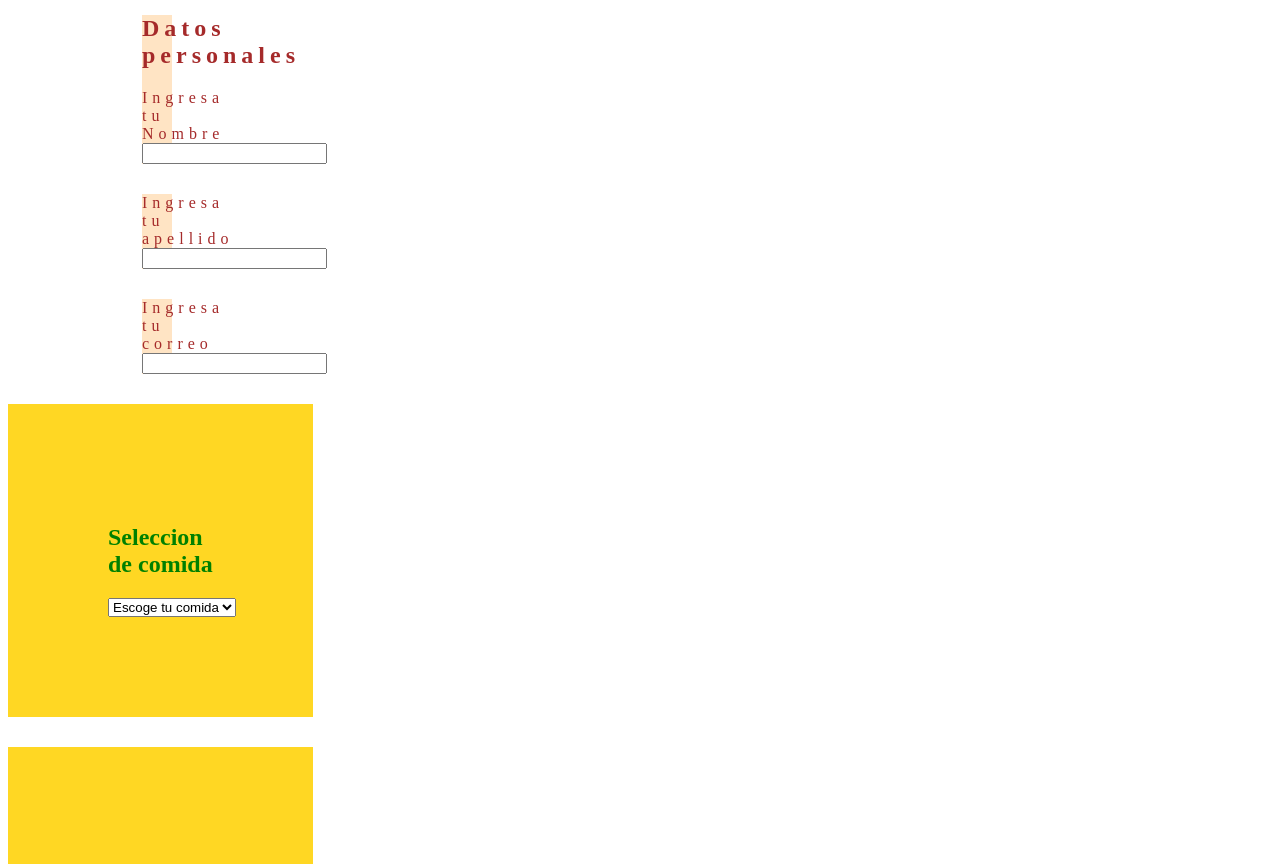
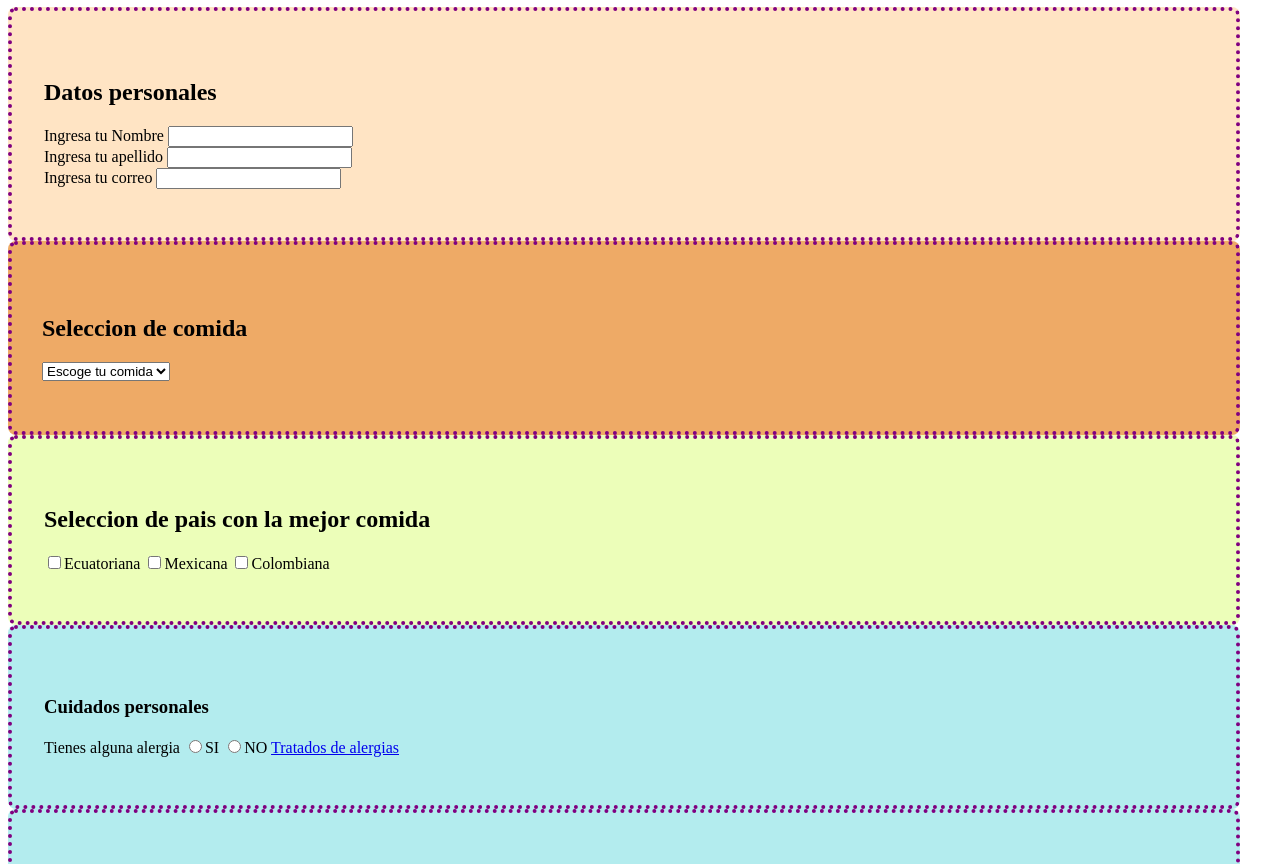
Before and after one commit to pucetec/html, a plain HTML site: page nrc-1450/Pesantesdiego/Diego.html in a window 1280 px wide. Shown: the part 73-937 px from the top of the page. Drawn offline with Linux system fonts and the light colour scheme.

Commit message:
feat: [nostory] [Diego] Make Html styles

```diff
--- a/nrc-1450/Pesantesdiego/Diego.html
+++ b/nrc-1450/Pesantesdiego/Diego.html
@@ -5,32 +5,43 @@
         <title>Primera clase de desarrollo web</title>
 
         <style>
-            div{
-                margin-top: 30px;
+            h1{
+                text-align: center;
+            }
+            #datos{
+                background-color: bisque;
+                color: black;
+                padding: 48px 32px 48px 32px;
+                margin-right: 32px;
 
-                background-color: rgb(118, 140, 211);
+                border: 4px dotted purple;
+                border-radius: 8px;
             }
 
-            #datos{
-                margin-left: 134px;
-                letter-spacing: 5px;
-                background-color: bisque;
-                color: brown;
-                width: 30px;
+            #countryfoods{
+                background-color: rgba(198, 252, 52, 0.342);
+                padding: 48px 32px 48px 32px;
+                margin-right: 32px;
+                border: 4px dotted purple;
+                border-radius: 8px;
+
             }
-
             #favoritefood{
-                background-color: rgb(255, 215, 35);
-                padding-top: 30px;
-                color: green;
-                padding: 100px;
-                width: 105px;
+                background-color: rgba(228, 117, 7, 0.616);
+                padding: 50px 30px 50px 30px;
+                color: black;
+                border: 4px dotted purple;
+                margin-right: 32px;
+                border-radius: 8px;
             }
 
             .group{
-                letter-spacing:  7px;
-                background-color: red;
-                color: blue;
+                padding: 48px 32px 48px 32px;
+                margin-right: 32px;
+                background-color: rgb(179, 236, 238);
+                color: black;
+                border: 4px dotted purple;
+                border-radius: 8px;
             }
         </style>
     </head>
@@ -38,22 +49,29 @@
     <body>
 
         <h1>Formulario Sobre Comida</h1>
+        <div>
 
-        <div id="datos"">
+            <div id ="datos">
+
                 <h2>Datos personales</h2>
+                <div>
                     <label>Ingresa tu Nombre </label>
                     <input type="text" name = "Nombre" id="nombre"/>
                 </div>
 
-        <div id="datos">
+                <div>
                     <label>Ingresa tu apellido </label>
                     <input type="text" name="apellido" id="apellido">
                 </div>
 
-        <div id="datos">
+                <div>
                     <label>Ingresa tu correo </label>
                     <input type="email" name = "Correo" id="Correo"/>
                 </div>
+
+            </div>
+        </div>
+
 
         <div id="favoritefood">
         <h2>Seleccion de comida </h2>
@@ -67,7 +85,7 @@
             </select>
         </div>
 
-        <div id="favoritefood">
+            <div id="countryfoods">
             <h2>Seleccion de pais con la mejor comida</h2>
             <input type="checkbox" name="tipoComida" value="ecuatoriana"/>Ecuatoriana
             <input type="checkbox" name="tipoComida" value="mexicana"/>Mexicana
```
Lines whose indentation alone changed are shown as unchanged.
